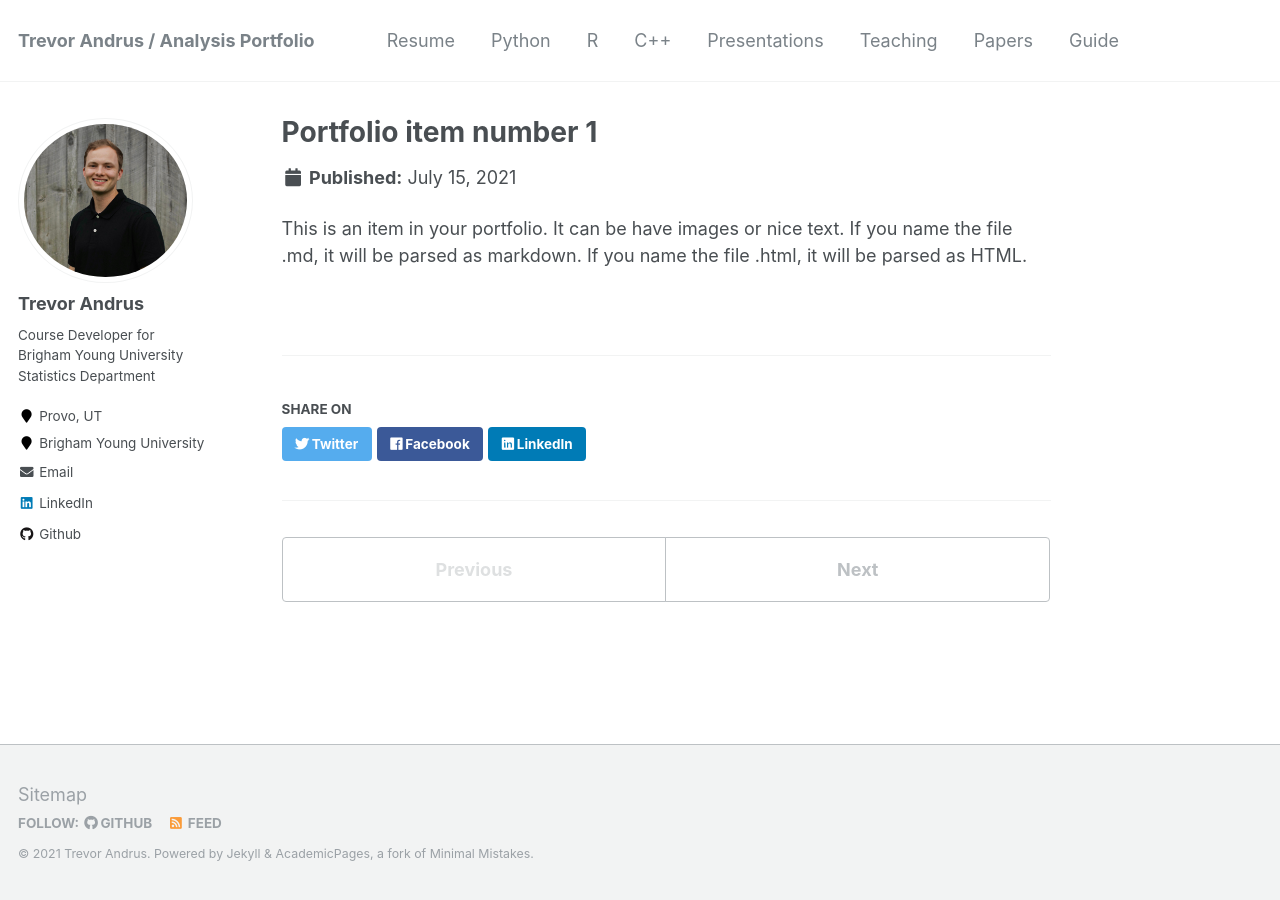
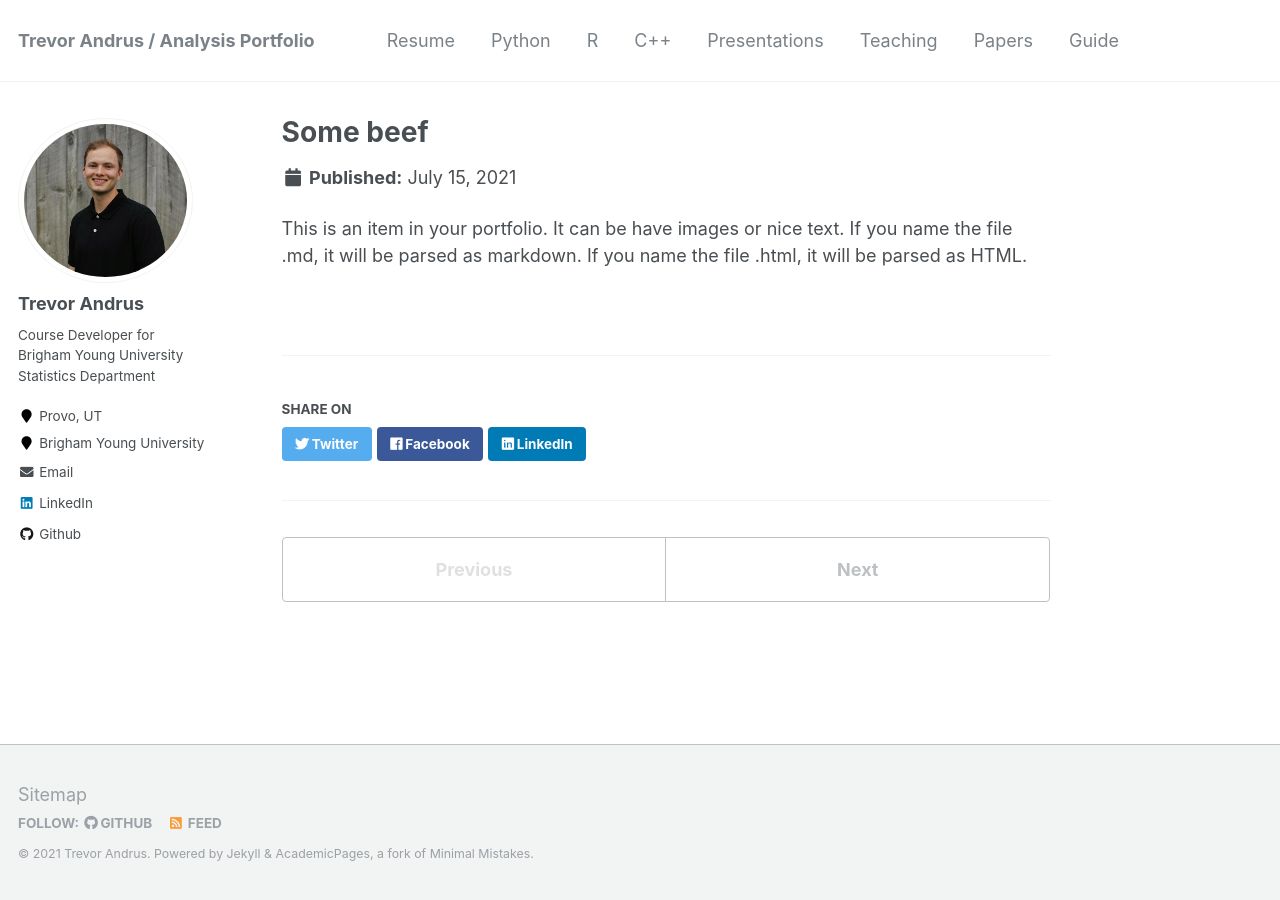
Before and after one commit to Andrustn/Andrustn.github.io, a Jekyll site: the page built from _portfolio/portfolio-1.md, in a window 1280 px wide. Built offline with Jekyll 4.4.1, drawn with Linux system fonts in a browser that asks for light colours.

Commit message:
Update portfolio-1.md

```diff
--- a/_portfolio/portfolio-1.md
+++ b/_portfolio/portfolio-1.md
@@ -1,6 +1,10 @@
 ---
-title: "Portfolio item number 1"
-excerpt: "Short description of portfolio item number 1<br/><img src='/images/500x300.png'>"
+title: "Some beef"
+excerpt: "* I'm really finna
+          * have some bullets
+          * up in this jaunt
+          <br/>
+          <img src='/images/500x300.png'>"
 collection: portfolio
 ---
 
```
